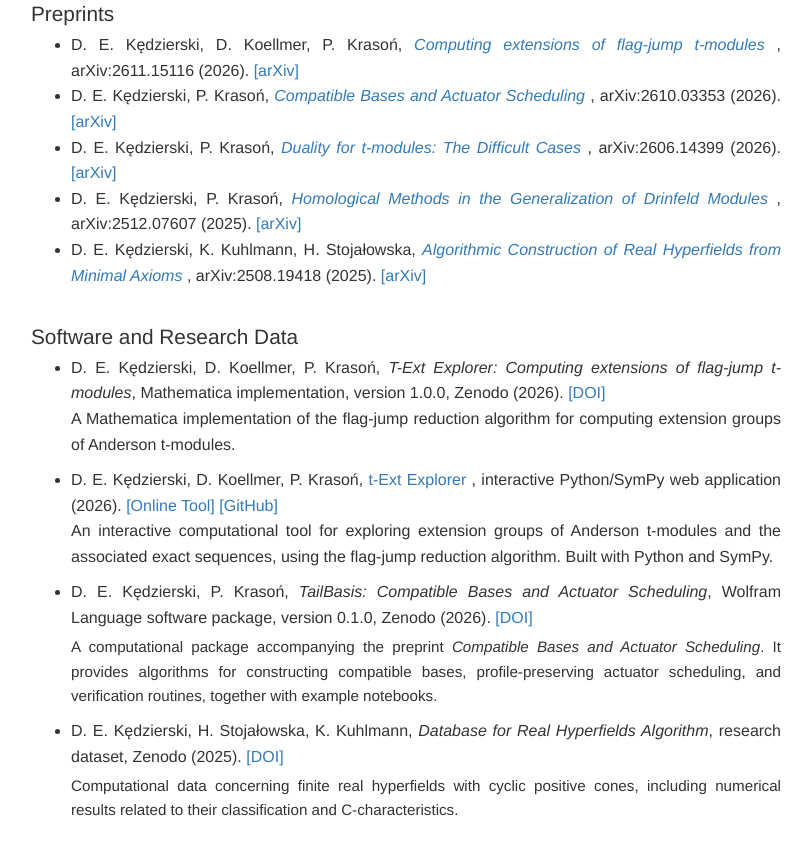
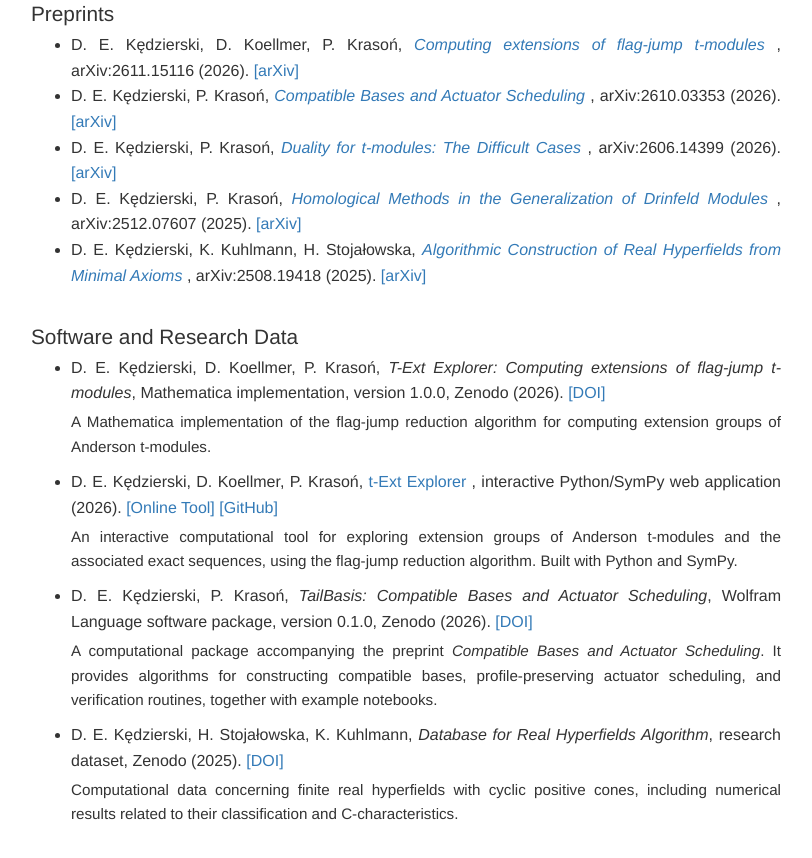
Before and after one commit to dougkoellmer/dawid-kedzierski.github.io, a plain HTML site: page publications.html in a window 1280 px wide. Shown: the part 1074-1932 px from the top of the page, without its empty margins (39-851 px from the left). Drawn offline with Linux system fonts and the light colour scheme.

Commit message:
Update publications.html

```diff
--- a/publications.html
+++ b/publications.html
@@ -344,7 +344,7 @@
   <a href="https://doi.org/10.5281/zenodo.24081823">
     [DOI]
   </a>
-  <p>
+  <p style="font-size:0.95em; margin-top:0.3em;">
     A Mathematica implementation of the flag-jump
     reduction algorithm for computing extension groups
     of Anderson t-modules.
@@ -363,7 +363,7 @@
   <a href="https://github.com/dougkoellmer/t-ext-explorer">
     [GitHub]
   </a>
-  <p>
+  <p style="font-size:0.95em; margin-top:0.3em;">
     An interactive computational tool for exploring
     extension groups of Anderson t-modules and the
     associated exact sequences, using the flag-jump
```
